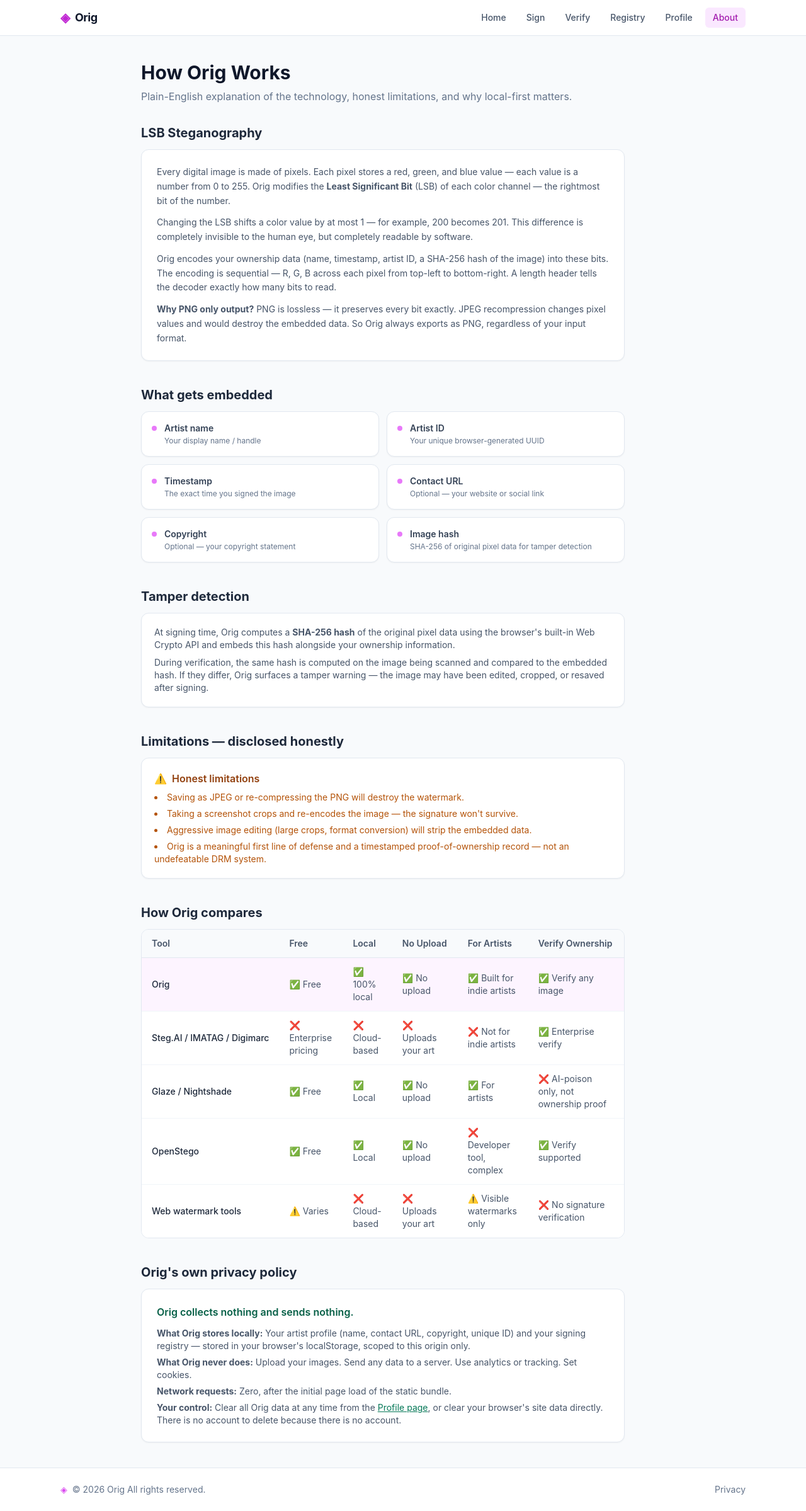
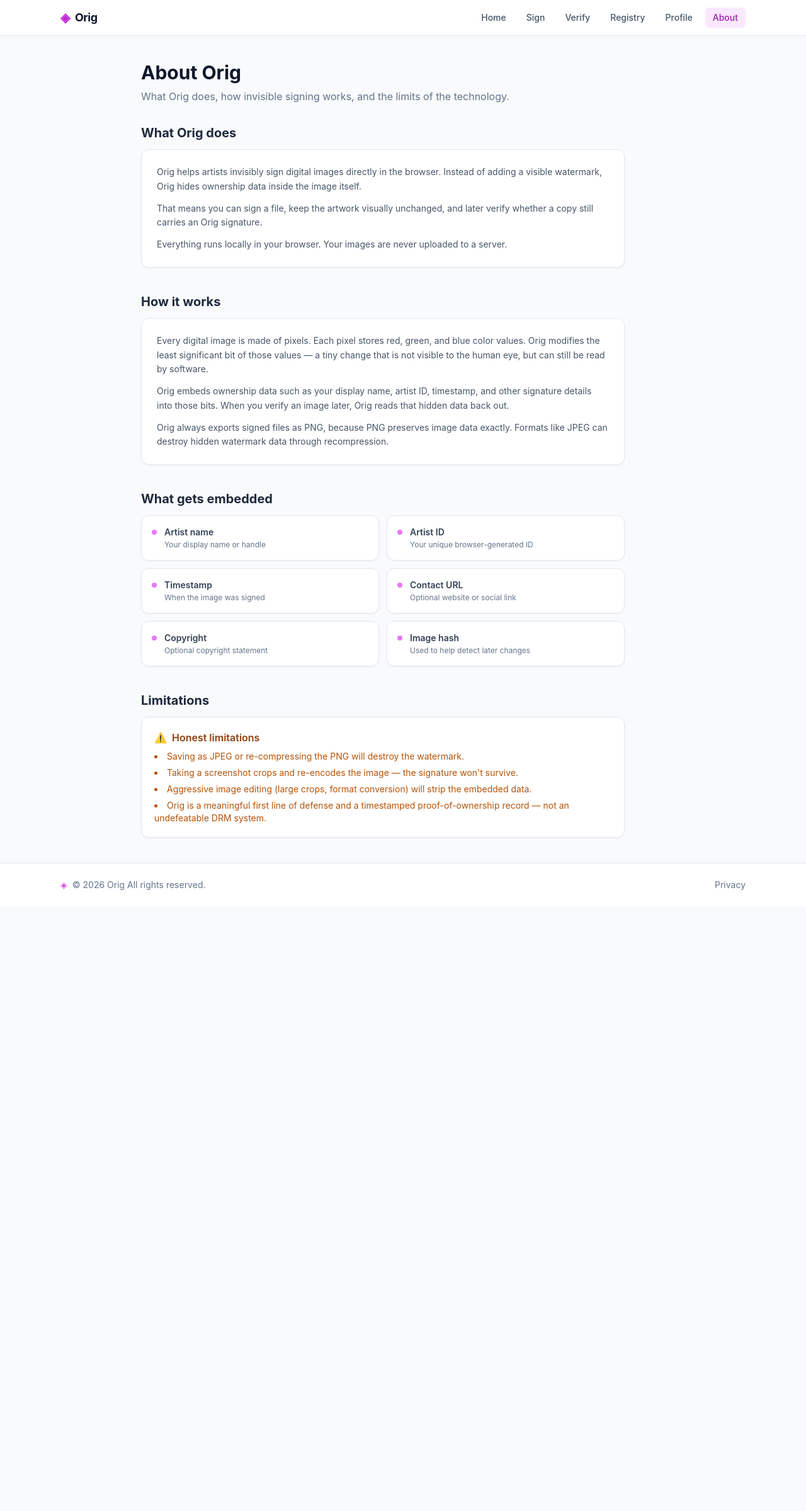
Before and after one commit to codebyemily/Orig, a Next.js app: page /about in a window 1280 px wide. Shown: the whole page at 63% size. After the commit the page ends 1439 px from the top, so only its background shows below. Built offline with nearby package versions, Linux system fonts and the light colour scheme.

Commit message:
Redesign profile page and simplify about page

```diff
--- a/app/about/page.tsx
+++ b/app/about/page.tsx
@@ -1,131 +1,80 @@
 import PageContainer from '@/components/layout/PageContainer'
 import LimitationNotice from '@/components/about/LimitationNotice'
-import ComparisonTable from '@/components/about/ComparisonTable'
 import Card from '@/components/shared/Card'
 
 export default function AboutPage() {
   return (
     <PageContainer>
       <div className="mb-8">
-        <h1 className="text-3xl font-bold text-slate-900 mb-2">How Orig Works</h1>
+        <h1 className="mb-2 text-3xl font-bold text-slate-900">About Orig</h1>
         <p className="text-slate-500">
-          Plain-English explanation of the technology, honest limitations, and why local-first matters.
+          What Orig does, how invisible signing works, and the limits of the technology.
         </p>
       </div>
 
-      <div className="space-y-10 max-w-3xl">
-        {/* LSB explanation */}
+      <div className="max-w-3xl space-y-10">
         <section>
-          <h2 className="text-xl font-bold text-slate-800 mb-3">LSB Steganography</h2>
-          <div className="prose prose-slate prose-sm max-w-none">
-            <Card className="p-6 space-y-3 text-slate-600 text-sm leading-relaxed">
+          <h2 className="mb-3 text-xl font-bold text-slate-800">What Orig does</h2>
+          <Card className="space-y-3 p-6 text-sm leading-relaxed text-slate-600">
             <p>
-                Every digital image is made of pixels. Each pixel stores a red, green, and blue
-                value — each value is a number from 0 to 255. Orig modifies the{' '}
-                <strong>Least Significant Bit</strong> (LSB) of each color channel — the rightmost
-                bit of the number.
+              Orig helps artists invisibly sign digital images directly in the browser. Instead of
+              adding a visible watermark, Orig hides ownership data inside the image itself.
             </p>
             <p>
-                Changing the LSB shifts a color value by at most 1 — for example, 200 becomes 201.
-                This difference is completely invisible to the human eye, but completely readable by
-                software.
+              That means you can sign a file, keep the artwork visually unchanged, and later verify
+              whether a copy still carries an Orig signature.
             </p>
             <p>
-                Orig encodes your ownership data (name, timestamp, artist ID, a SHA-256 hash of the
-                image) into these bits. The encoding is sequential — R, G, B across each pixel from
-                top-left to bottom-right. A length header tells the decoder exactly how many bits to
-                read.
+              Everything runs locally in your browser. Your images are never uploaded to a server.
+            </p>
+          </Card>
+        </section>
+
+        <section>
+          <h2 className="mb-3 text-xl font-bold text-slate-800">How it works</h2>
+          <Card className="space-y-3 p-6 text-sm leading-relaxed text-slate-600">
+            <p>
+              Every digital image is made of pixels. Each pixel stores red, green, and blue color
+              values. Orig modifies the least significant bit of those values — a tiny change that
+              is not visible to the human eye, but can still be read by software.
             </p>
             <p>
-                <strong>Why PNG only output?</strong> PNG is lossless — it preserves every bit
-                exactly. JPEG recompression changes pixel values and would destroy the embedded
-                data. So Orig always exports as PNG, regardless of your input format.
+              Orig embeds ownership data such as your display name, artist ID, timestamp, and other
+              signature details into those bits. When you verify an image later, Orig reads that
+              hidden data back out.
+            </p>
+            <p>
+              Orig always exports signed files as PNG, because PNG preserves image data exactly.
+              Formats like JPEG can destroy hidden watermark data through recompression.
             </p>
           </Card>
-          </div>
         </section>
 
-        {/* Embed fields */}
         <section>
-          <h2 className="text-xl font-bold text-slate-800 mb-3">What gets embedded</h2>
-          <div className="grid grid-cols-1 sm:grid-cols-2 gap-3">
+          <h2 className="mb-3 text-xl font-bold text-slate-800">What gets embedded</h2>
+          <div className="grid grid-cols-1 gap-3 sm:grid-cols-2">
             {[
-              { field: 'Artist name', desc: 'Your display name / handle' },
-              { field: 'Artist ID', desc: 'Your unique browser-generated UUID' },
-              { field: 'Timestamp', desc: 'The exact time you signed the image' },
-              { field: 'Contact URL', desc: 'Optional — your website or social link' },
-              { field: 'Copyright', desc: 'Optional — your copyright statement' },
-              { field: 'Image hash', desc: 'SHA-256 of original pixel data for tamper detection' },
+              { field: 'Artist name', desc: 'Your display name or handle' },
+              { field: 'Artist ID', desc: 'Your unique browser-generated ID' },
+              { field: 'Timestamp', desc: 'When the image was signed' },
+              { field: 'Contact URL', desc: 'Optional website or social link' },
+              { field: 'Copyright', desc: 'Optional copyright statement' },
+              { field: 'Image hash', desc: 'Used to help detect later changes' },
             ].map(({ field, desc }) => (
-              <Card key={field} className="p-4 flex gap-3 items-start">
-                <div className="w-2 h-2 rounded-full bg-brand-400 mt-1.5 shrink-0" />
+              <Card key={field} className="flex items-start gap-3 p-4">
+                <div className="mt-1.5 h-2 w-2 shrink-0 rounded-full bg-brand-400" />
                 <div>
-                  <p className="font-semibold text-slate-700 text-sm">{field}</p>
-                  <p className="text-xs text-slate-500 mt-0.5">{desc}</p>
+                  <p className="text-sm font-semibold text-slate-700">{field}</p>
+                  <p className="mt-0.5 text-xs text-slate-500">{desc}</p>
                 </div>
               </Card>
             ))}
           </div>
         </section>
 
-        {/* Tamper detection */}
         <section>
-          <h2 className="text-xl font-bold text-slate-800 mb-3">Tamper detection</h2>
-          <Card className="p-5 text-sm text-slate-600 space-y-2">
-            <p>
-              At signing time, Orig computes a <strong>SHA-256 hash</strong> of the original pixel
-              data using the browser&apos;s built-in Web Crypto API and embeds this hash alongside
-              your ownership information.
-            </p>
-            <p>
-              During verification, the same hash is computed on the image being scanned and compared
-              to the embedded hash. If they differ, Orig surfaces a tamper warning — the image may
-              have been edited, cropped, or resaved after signing.
-            </p>
-          </Card>
-        </section>
-
-        {/* Limitations */}
-        <section>
-          <h2 className="text-xl font-bold text-slate-800 mb-3">Limitations — disclosed honestly</h2>
+          <h2 className="mb-3 text-xl font-bold text-slate-800">Limitations</h2>
           <LimitationNotice />
-        </section>
-
-        {/* Comparison */}
-        <section>
-          <h2 className="text-xl font-bold text-slate-800 mb-3">How Orig compares</h2>
-          <ComparisonTable />
-        </section>
-
-        {/* Privacy policy */}
-        <section>
-          <h2 className="text-xl font-bold text-slate-800 mb-3">Orig&apos;s own privacy policy</h2>
-          <Card className="p-6 text-sm text-slate-600 space-y-3 border-emerald-200 bg-emerald-50">
-            <p className="font-semibold text-emerald-800 text-base">Orig collects nothing and sends nothing.</p>
-            <div className="space-y-1.5">
-              <p>
-                <strong>What Orig stores locally:</strong> Your artist profile (name, contact URL,
-                copyright, unique ID) and your signing registry — stored in your browser&apos;s
-                localStorage, scoped to this origin only.
-              </p>
-              <p>
-                <strong>What Orig never does:</strong> Upload your images. Send any data to a
-                server. Use analytics or tracking. Set cookies.
-              </p>
-              <p>
-                <strong>Network requests:</strong> Zero, after the initial page load of the static
-                bundle.
-              </p>
-              <p>
-                <strong>Your control:</strong> Clear all Orig data at any time from the{' '}
-                <a href="/profile" className="text-emerald-700 underline">
-                  Profile page
-                </a>
-                , or clear your browser&apos;s site data directly. There is no account to delete
-                because there is no account.
-              </p>
-            </div>
-          </Card>
         </section>
       </div>
     </PageContainer>
--- a/app/page.tsx
+++ b/app/page.tsx
@@ -69,13 +69,13 @@
             Clearing browser data removes all Orig data permanently.
           </p>
         </div>
-        <Link href="/about" className="ml-auto whitespace-nowrap">
-          <Button variant="ghost" size="sm">How it works →</Button>
+        <Link href="/privacy" className="sm:ml-auto whitespace-nowrap">
+          <Button variant="ghost" size="sm">Privacy →</Button>
         </Link>
       </Card>
 
       {/* Quote strip */}
-      <div className="mt-12 flex flex-col sm:flex-row gap-4 text-center">
+      <div className="mt-12 grid grid-cols-1 gap-4 text-center sm:grid-cols-3">
         {[
           '"Your signature is invisibly embedded."',
           '"Signed by @maya.art — April 24, 2026, 2:14 PM."',
--- a/app/profile/page.tsx
+++ b/app/profile/page.tsx
@@ -7,32 +7,58 @@
 export default function ProfilePage() {
   return (
     <PageContainer>
-      <div className="mb-8">
-        <h1 className="text-3xl font-bold text-slate-900 mb-2">Your Artist Profile</h1>
-        <p className="text-slate-500">
-          Your profile is stored only in this browser. It&apos;s never uploaded anywhere.
-        </p>
-      </div>
+      <div className="mx-auto max-w-3xl space-y-6">
+        <section className="rounded-2xl border border-slate-200 bg-white p-6 sm:p-8">
+          <div className="flex flex-col gap-4 sm:flex-row sm:items-center">
+            <div className="flex h-16 w-16 items-center justify-center rounded-2xl bg-brand-100 text-2xl text-brand-700">
+              ◈
+            </div>
 
-      <div className="space-y-6 max-w-xl">
-        <ProfileForm />
-        <ArtistIdCard />
+            <div className="min-w-0">
+              <p className="text-sm font-medium text-brand-700">Artist profile</p>
+              <h1 className="mt-1 text-3xl font-bold tracking-tight text-slate-900">
+                Your Orig identity
+              </h1>
+              <p className="mt-2 max-w-2xl text-sm leading-6 text-slate-500">
+                This profile lives only in this browser and is used when you sign images with Orig.
+                Your display name and artist ID help anchor ownership across your signed work.
+              </p>
+            </div>
+          </div>
+        </section>
 
-        {/* Privacy section */}
-        <Card className="p-5 border-slate-200">
-          <h3 className="font-semibold text-slate-700 mb-3">Privacy &amp; Data</h3>
-          <ul className="text-sm text-slate-500 space-y-1.5 list-disc list-inside">
-            <li>Your profile and registry are stored in your browser&apos;s localStorage.</li>
-            <li>No data is ever transmitted to any server.</li>
-            <li>Orig makes zero outbound network requests after initial page load.</li>
-            <li>There is no account — so there&apos;s nothing to delete on any server.</li>
-          </ul>
-        </Card>
+        <section className="space-y-4">
+          <div>
+            <h2 className="text-lg font-semibold text-slate-900">Profile details</h2>
+            <p className="mt-1 text-sm text-slate-500">
+              Update the identity information embedded into images you sign.
+            </p>
+          </div>
+          <ProfileForm />
+        </section>
 
-        <div>
-          <h3 className="font-semibold text-slate-700 mb-3 text-sm">Danger zone</h3>
-          <DeleteLocalDataButton />
-        </div>
+        <section className="space-y-4">
+          <div>
+            <h2 className="text-lg font-semibold text-slate-900">Artist ID</h2>
+            <p className="mt-1 text-sm text-slate-500">
+              Your browser-generated identifier stays consistent across signatures.
+            </p>
+          </div>
+          <ArtistIdCard />
+        </section>
+
+        <section className="space-y-4 pb-4">
+          <div>
+            <h2 className="text-lg font-semibold text-slate-900">Danger zone</h2>
+            <p className="mt-1 text-sm text-slate-500">
+              Delete all local Orig data stored in this browser.
+            </p>
+          </div>
+
+          <Card className="border-red-200 p-5 sm:p-6">
+            <DeleteLocalDataButton />
+          </Card>
+        </section>
       </div>
     </PageContainer>
   )
```
Also changed, not shown: components/profile/ArtistIdCard.tsx (+11 -8 lines), components/profile/ProfileForm.tsx (+14 -4 lines). Lines whose indentation alone changed are shown as unchanged.
